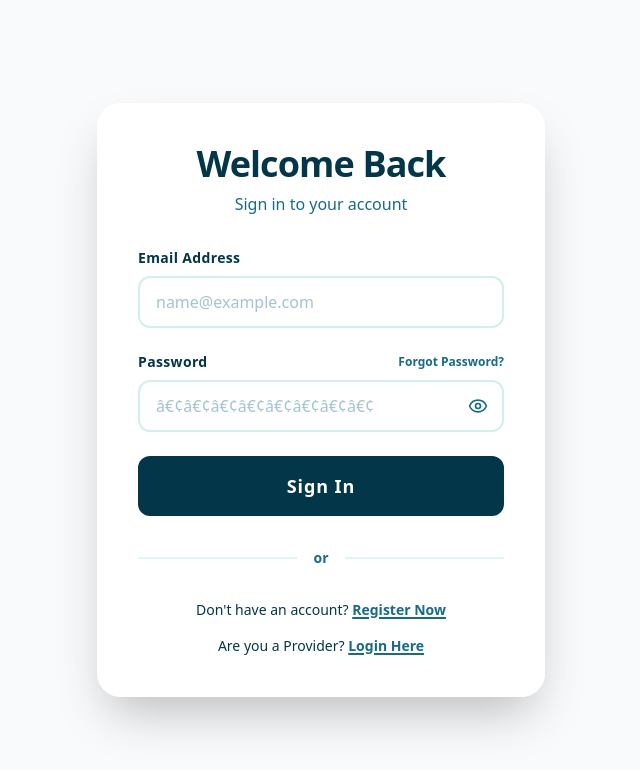
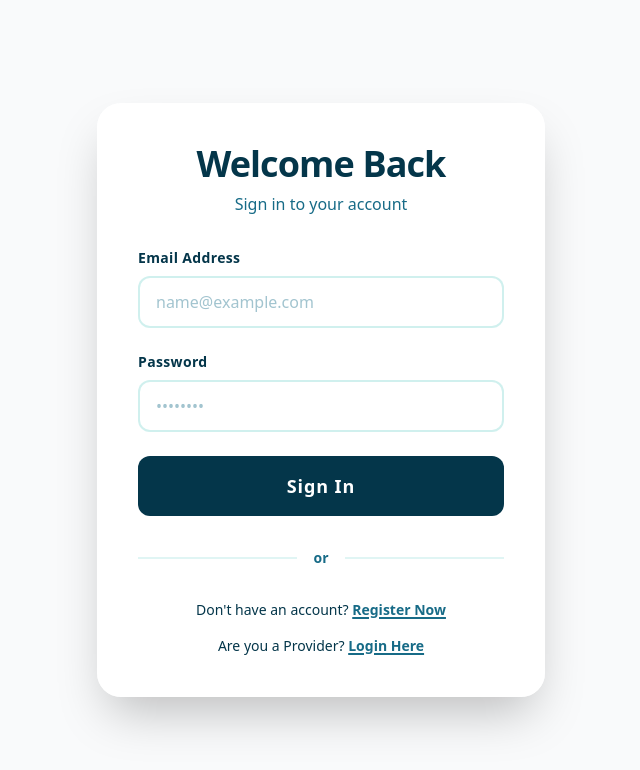
Before and after one commit to SaraMedhat450/Petra_Project, a React (Vite) app: page /login in a window 1280 px wide. Shown: the top 770 px of the page, without its empty margins (319-959 px from the left). Built offline with nearby package versions, Linux system fonts and the light colour scheme.

Commit message:
updates in login

```diff
--- a/src/auth/Login.jsx
+++ b/src/auth/Login.jsx
@@ -129,14 +129,12 @@ const Login = () => {
                 <label className="block text-sm font-bold text-[#04364A]  tracking-wide">
                   Password
                 </label>
-                <Link to="/forgot-password" size="sm" className="text-xs font-bold text-[#176B87] hover:text-[#64CCC5] transition-colors">
-                  Forgot Password?
-                </Link>
+
               </div>
               <div className="relative">
                 <input
                   type={showPassword ? "text" : "password"}
-                  placeholder="â€¢â€¢â€¢â€¢â€¢â€¢â€¢â€¢"
+                  placeholder="••••••••"
                   value={formData.password}
                   onChange={(e) => {
                     setFormData({ ...formData, password: e.target.value });
@@ -147,13 +145,7 @@ const Login = () => {
                     errors.password ? 'border-red-500' : 'border-[#64CCC5]/30'
                   } rounded-xl focus:ring-2 focus:ring-[#64CCC5] focus:border-[#64CCC5] outline-none transition-all bg-white/50 placeholder:text-[#176B87]/40 pr-12`}
                 />
-                <button
-                  type="button"
-                  onClick={() => setShowPassword(!showPassword)}
-                  className="absolute right-4 top-1/2 -translate-y-1/2 text-[#176B87] hover:text-[#64CCC5] transition-colors"
-                >
-                  {showPassword ? <EyeOff size={20} /> : <Eye size={20} />}
-                </button>
+
               </div>
               {errors.password && (
                 <p className="mt-1 text-sm text-red-500 font-medium">{errors.password}</p>
```
